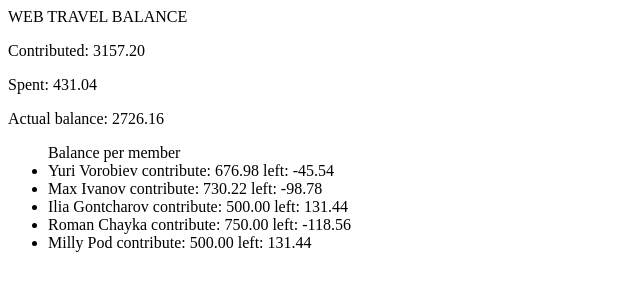
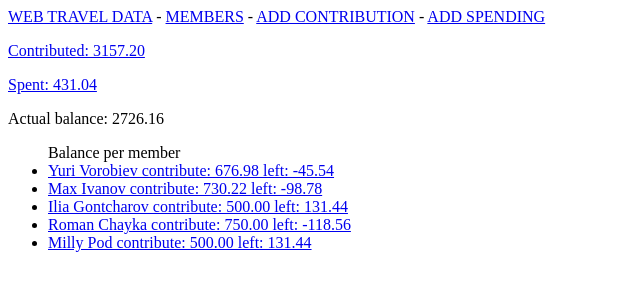
Before and after one commit to vova-pod/my_rep, a Django app: page / in a window 1280 px wide. Shown: the top 300 px of the page, without its empty margins (0-640 px from the left). Run offline with Django 3.2, Linux system fonts and the light colour scheme; data comes from the database, SQL or seed files in the repository; both versions use the stored data as it was after the commit.

Commit message:
New version of web travel balance

```diff
--- a/web_travel_balance/web_travel_data/models.py
+++ b/web_travel_balance/web_travel_data/models.py
@@ -4,8 +4,9 @@ from django.db import models
 class Member(models.Model):
     """A member of team"""
     name = models.CharField(max_length=200)
-    balance = models.DecimalField(max_digits=10, decimal_places=2)
-    contribute = models.DecimalField(max_digits=10, decimal_places=2)
+    balance = models.DecimalField(max_digits=10, decimal_places=2, default=0)
+    contribute = models.DecimalField(
+        max_digits=10, decimal_places=2, default=0)
     date_added = models.DateTimeField(auto_now_add=True)
 
     def __str__(self):
--- /dev/null
+++ b/web_travel_balance/web_travel_data/templates/web_travel_data/base.html
@@ -0,0 +1,8 @@
+<p>
+	<a href="{% url 'web_travel_data:index' %}">WEB TRAVEL DATA</a> -
+	<a href="{% url 'web_travel_data:members' %}">MEMBERS</a> -
+	<a href="{% url 'web_travel_data:new_contribution' %}">ADD CONTRIBUTION</a> -
+	<a href="{% url 'web_travel_data:new_expence' %}">ADD SPENDING</a>
+</p>
+
+{% block content %}{% endblock content %}
--- a/web_travel_balance/web_travel_data/templates/web_travel_data/index.html
+++ b/web_travel_balance/web_travel_data/templates/web_travel_data/index.html
@@ -1,15 +1,21 @@
-<p>WEB TRAVEL BALANCE</p>
+{% extends "web_travel_data/base.html" %}
 
 {% block content %}
 
-<p>Contributed: {{ contributed }}</p>
-<p>Spent: {{ spent }}</p>
+<p>
+	<a href="{% url 'web_travel_data:contributions' %}">Contributed: {{ contributed }}</a>
+</p>
+<p>
+	<a href="{% url 'web_travel_data:expences' %}">Spent: {{ spent }}</a>
+</p>
 <p>Actual balance: {{ balance }}</p>
 
 
 <ul>Balance per member
 	{% for member in members %}
-		<li>{{ member.name }} contribute: {{ member.contribute }} left: {{ member.balance }}</li>
+		<li>
+			<a href="{% url 'web_travel_data:member_contribution' member.id %}">{{ member.name }} contribute: {{ member.contribute }} left: {{ member.balance }}</a>
+		</li>
 	{% endfor %}
 </ul>
 
--- a/web_travel_balance/web_travel_data/urls.py
+++ b/web_travel_balance/web_travel_data/urls.py
@@ -9,5 +9,23 @@ app_name = 'web_travel_data'
 urlpatterns = [
     # Home page
     path('', views.index, name='index'),
+    # Page that shows all mambers
+    path('members/', views.members, name='members'),
+    # Page for adding new member
+    path('new_member/', views.new_member, name='new_member'),
+    # Page for adding new contribution
+    path('new_contribution/', views.new_contribution, name='new_contribution'),
+    # Page for adding new spending
+    path('new_expence/', views.new_expence, name='new_expence'),
+    # Detail page for member's contributions
+    path('members/member_<int:member_id>_contribution/',
+         views.member_contribution, name='member_contribution'),
+    # Page shows all spendings
+    path('expences/', views.expences, name='expences'),
+    # Page shows all contributions
+    path('contributions/', views.contributions, name='contributions'),
+    # Page to edit member info
+    path('edit_member/edit_member_<int:member_id>/',
+         views.edit_member, name='edit_member'),
 
 ]
--- a/web_travel_balance/web_travel_data/views.py
+++ b/web_travel_balance/web_travel_data/views.py
@@ -1,5 +1,6 @@
-from django.shortcuts import render
+from django.shortcuts import render, redirect
 from .models import Member, Contribution, Expence
+from .forms import MemberForm, ContributionForm, ExpenceForm
 
 
 def balance():
@@ -51,7 +52,111 @@ def index(request):
     """The home page for Web Travel Balance"""
     contributions_per_member()
     balance_per_member()
-    members = Member.objects.all()
+    members = Member.objects.order_by('date_added')
     context = {'balance': balance(), 'contributed': all_contributions(), 'spent': all_expences(),
                'members': members, }
     return render(request, 'web_travel_data/index.html', context)
+
+
+def members(request):
+    """Show all members"""
+    members = Member.objects.order_by('date_added')
+    context = {'members': members}
+    return render(request, 'web_travel_data/members.html', context)
+
+
+def new_member(request):
+    """Add new member."""
+    if request.method != 'POST':
+        # No data submitted; create a blank form.
+        form = MemberForm()
+    else:
+        # POST data submitted, process data
+        form = MemberForm(data=request.POST)
+        if form.is_valid():
+            form.save()
+            return redirect('web_travel_data:members')
+
+    # Display a blank or invalid form.
+    context = {'form': form}
+    return render(request, 'web_travel_data/new_member.html', context)
+
+
+def new_contribution(request):
+    """ Add new contribution for particular member"""
+
+    if request.method != 'POST':
+        # No data submitted; create a blank form.
+        form = ContributionForm()
+    else:
+        # POST data submitted, process data
+        form = ContributionForm(data=request.POST)
+        if form.is_valid():
+            form.save()
+            return redirect('web_travel_data:index')
+
+    # Display a blank or invalid form.
+    context = {'form': form}
+    return render(request, 'web_travel_data/new_contribution.html', context)
+
+
+def new_expence(request):
+    """ Add new contribution for particular member"""
+
+    if request.method != 'POST':
+        # No data submitted; create a blank form.
+        form = ExpenceForm()
+    else:
+        # POST data submitted, process data
+        form = ExpenceForm(data=request.POST)
+        if form.is_valid():
+            form.save()
+            return redirect('web_travel_data:index')
+
+    # Display a blank or invalid form.
+    context = {'form': form}
+    return render(request, 'web_travel_data/new_expence.html', context)
+
+
+def member_contribution(request, member_id):
+    """Show a single member all his contributions"""
+
+    member = Member.objects.get(id=member_id)
+    contributions = member.contribution_set.order_by('date_added')
+    context = {'member': member, 'contributions': contributions}
+    return render(request, 'web_travel_data/member_contribution.html', context)
+
+
+def expences(request):
+    """ Show all expences"""
+
+    expences = Expence.objects.order_by('date_added')
+    context = {'expences': expences}
+    return render(request, 'web_travel_data/expences.html', context)
+
+
+def contributions(request):
+    """ Show all contributions"""
+
+    contributions = Contribution.objects.order_by('date_added')
+    context = {'contributions': contributions}
+    return render(request, 'web_travel_data/contributions.html', context)
+
+
+def edit_member(request, member_id):
+    """Edit an existing member"""
+
+    member = Member.objects.get(id=member_id)
+
+    if request.method != 'POST':
+        # Initial request; prefill form with current entry.
+        form = MemberForm(instance=member)
+    else:
+        # POST data submitted, process data
+        form = MemberForm(instance=member, data=request.POST)
+        if form.is_valid():
+            form.save()
+            return redirect('web_travel_data:members')
+
+    context = {'member': member, 'form': form}
+    return render(request, 'web_travel_data/edit_member.html', context)
```
Also changed, not shown: web_travel_balance/web_travel_data/forms.py (added, +22 -0 lines), web_travel_balance/web_travel_data/templates/web_travel_data/contributions.html (added, +17 -0 lines), web_travel_balance/web_travel_data/templates/web_travel_data/edit_member.html (added, +13 -0 lines), web_travel_balance/web_travel_data/templates/web_travel_data/expences.html (added, +17 -0 lines), web_travel_balance/web_travel_data/templates/web_travel_data/member_contribution.html (added, +19 -0 lines), web_travel_balance/web_travel_data/templates/web_travel_data/members.html (added, +19 -0 lines), web_travel_balance/web_travel_data/templates/web_travel_data/new_contribution.html (added, +13 -0 lines), web_travel_balance/web_travel_data/templates/web_travel_data/new_expence.html (added, +13 -0 lines), web_travel_balance/web_travel_data/templates/web_travel_data/new_member.html (added, +13 -0 lines), web_travel_balance/db.sqlite3.
